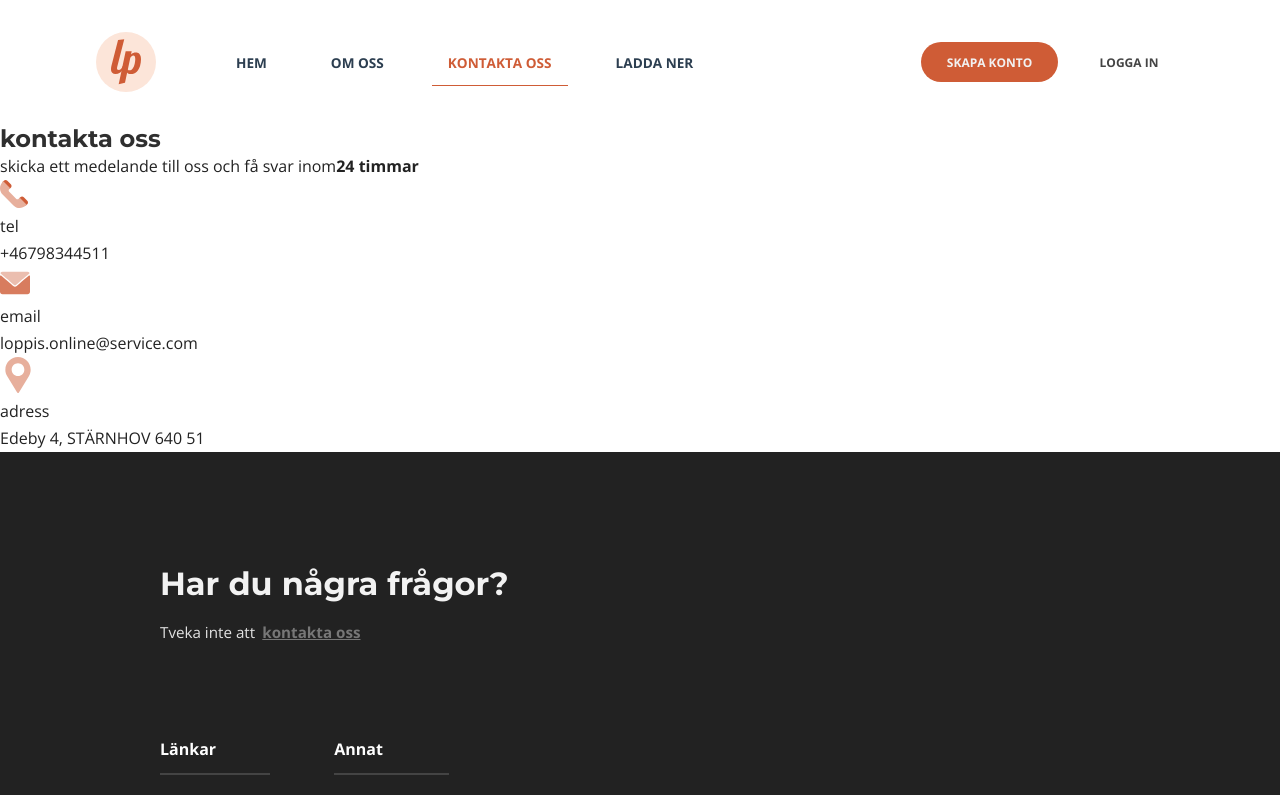
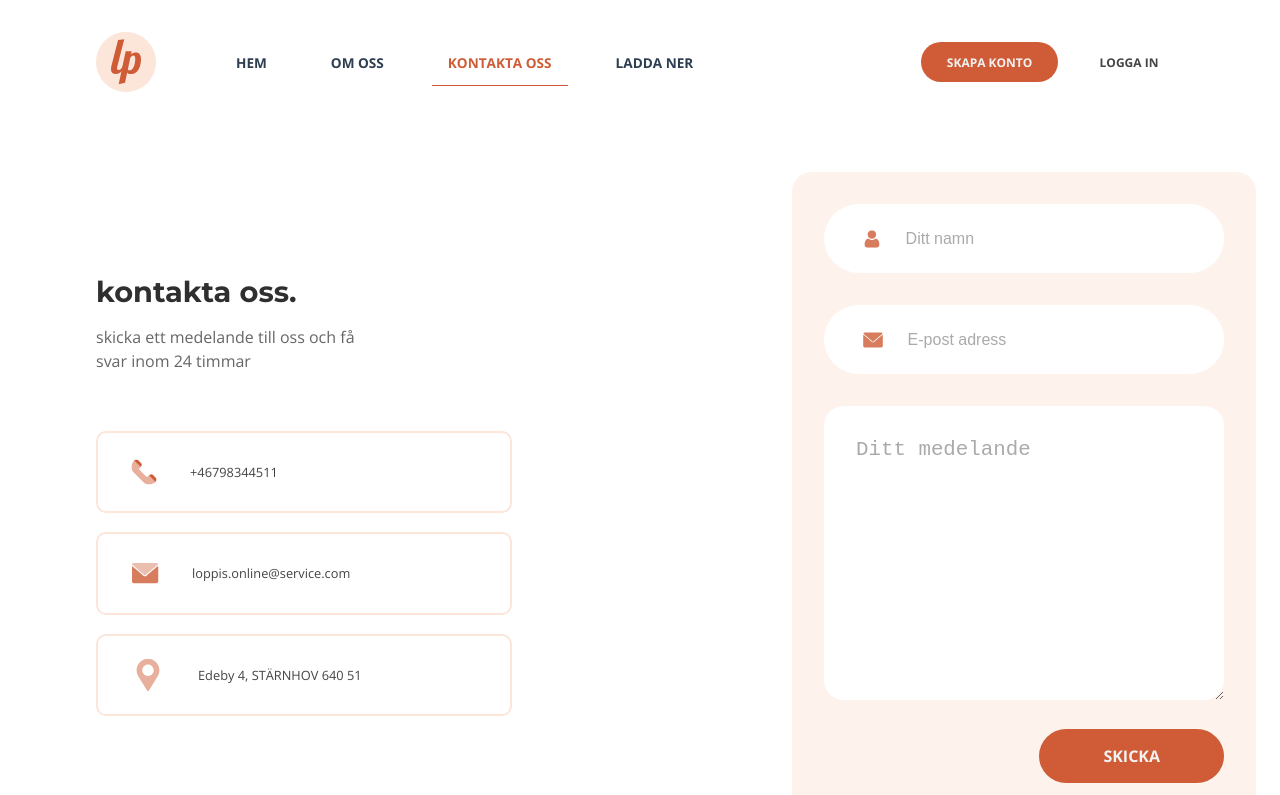
Before and after one commit to ali-suliman/LoppisOnline, a Vue app: page /contact in a window 1280 px wide. Shown: the top 795 px of the page. Built offline with nearby package versions, Linux system fonts and the light colour scheme.

Commit message:
Update Contact.vue

```diff
--- a/src/views/Contact.vue
+++ b/src/views/Contact.vue
@@ -1,28 +1,37 @@
 <template>
   <div class="contact">
-    <Navbar />
-    <section class="contact">
-      <h2>kontakta oss</h2>
-      <p>skicka ett medelande till oss och få svar inom<b>24 timmar</b></p>
+    <!-- NAVIGATION  -->
 
-      <div class="contac-infot">
+    <mobile-menu v-if="showMenu" @exitNav="closeNav" />
+    <navbar />
+    <mobile-navbar @menuBtnClicked="showMenuHandler" />
+
+    <!--  -->
+    <div class="content">
+      <section class="container">
+        <h2>kontakta oss.</h2>
+        <p>skicka ett medelande till oss och få svar inom 24 timmar</p>
+
+        <div class="contac-info">
           <article class="info">
             <img src="../assets/images/tel.svg" alt="" />
-          <p class="title">tel</p>
-          <p>+46798344511</p>
+            <p class="title">+46798344511</p>
           </article>
           <article class="info">
             <img src="../assets/images/email.svg" alt="" />
-          <p class="title">email</p>
-          <p>loppis.online@service.com</p>
+            <p class="title">loppis.online@service.com</p>
           </article>
           <article class="info">
             <img src="../assets/images/gps.svg" alt="" />
-          <p class="title">adress</p>
-          <p>Edeby 4, STÄRNHOV 640 51</p>
+            <p class="title">Edeby 4, STÄRNHOV 640 51</p>
           </article>
         </div>
       </section>
+      <section class="form-section">
+        <contact-form />
+      </section>
+    </div>
+
     <Footer />
   </div>
 </template>
@@ -30,10 +39,31 @@
 <script>
 import Navbar from "../components/Navbar.vue"
 import Footer from "../components/Footer.vue"
+import MobileNavbar from "../components/MobileNavbar.vue"
+import ContactForm from "../components/ContactForm.vue"
+import MobileMenu from "../components/MobileMenu.vue"
+
 export default {
   components: {
     Navbar,
     Footer,
+    MobileNavbar,
+    ContactForm,
+    MobileMenu,
+  },
+  data: () => {
+    return {
+      showMenu: false,
+    }
+  },
+  methods: {
+    showMenuHandler: function() {
+      this.showMenu = true
+    },
+    closeNav: function() {
+      console.log("exiting")
+      this.showMenu = false
+    },
   },
 }
 </script>
@@ -43,5 +73,105 @@ export default {
 .contact {
   width: 100%;
   min-height: 100%;
+  @include flex();
+
+  .container {
+    padding: 6rem 2rem 0rem 2rem;
+    width: 100%;
+    @include flex();
+    align-items: flex-start;
+
+    p {
+      color: #666;
+      max-width: 30ch;
+      margin: 1rem 0rem;
+      line-height: 1.5rem;
+      font-size: 0.9rem;
+    }
+
+    .contac-info {
+      width: 100%;
+      margin: 2rem 0rem;
+      padding: 2rem 0rem;
+      @include flex();
+      align-items: flex-start;
+
+      .info {
+        padding: 0.2rem 1.4rem;
+        margin: 0.5rem 0rem;
+        border-radius: 10px;
+        width: 100%;
+        @include flex();
+        flex-direction: row;
+        justify-content: flex-start;
+        border: 2.4px solid $light-shade;
+
+        &:hover {
+          background: $light-shade;
+        }
+
+        img {
+          margin-right: 2rem;
+          transform: scale(0.7);
+        }
+
+        .title {
+          color: #444;
+          font-size: 0.8rem;
+        }
+      }
+    }
+  }
+
+  .form-section {
+    @include flex();
+    width: 100%;
+    padding: 2rem 1.5rem;
+    margin-bottom: 3rem;
+  }
+}
+
+@media screen and (min-width: 1200px) {
+  .contact {
+    .container {
+      padding: 0rem 6rem 0rem 6rem;
+      justify-content: space-between;
+
+      p {
+        font-size: 1rem;
+      }
+      h2 {
+        font-size: 1.8rem;
+      }
+    }
+    .content {
+      width: 100%;
+      @include flex();
+      flex-direction: row;
+
+      .contac-info {
+        padding: 0rem;
+        .info {
+          padding: 0.7rem 2rem;
+          max-width: 26rem;
+          margin: 0.6rem 0rem;
+
+          &:hover {
+            transform: translateY(0.4rem);
+          }
+          img {
+            transform: scale(0.9);
+          }
+        }
+      }
+    }
+  }
+
+  .form-section {
+    @include flex();
+    max-width: 40vw;
+    padding: 2rem 1.5rem;
+    margin-bottom: 3rem;
+  }
 }
 </style>
```
Lines whose indentation alone changed are shown as unchanged.
